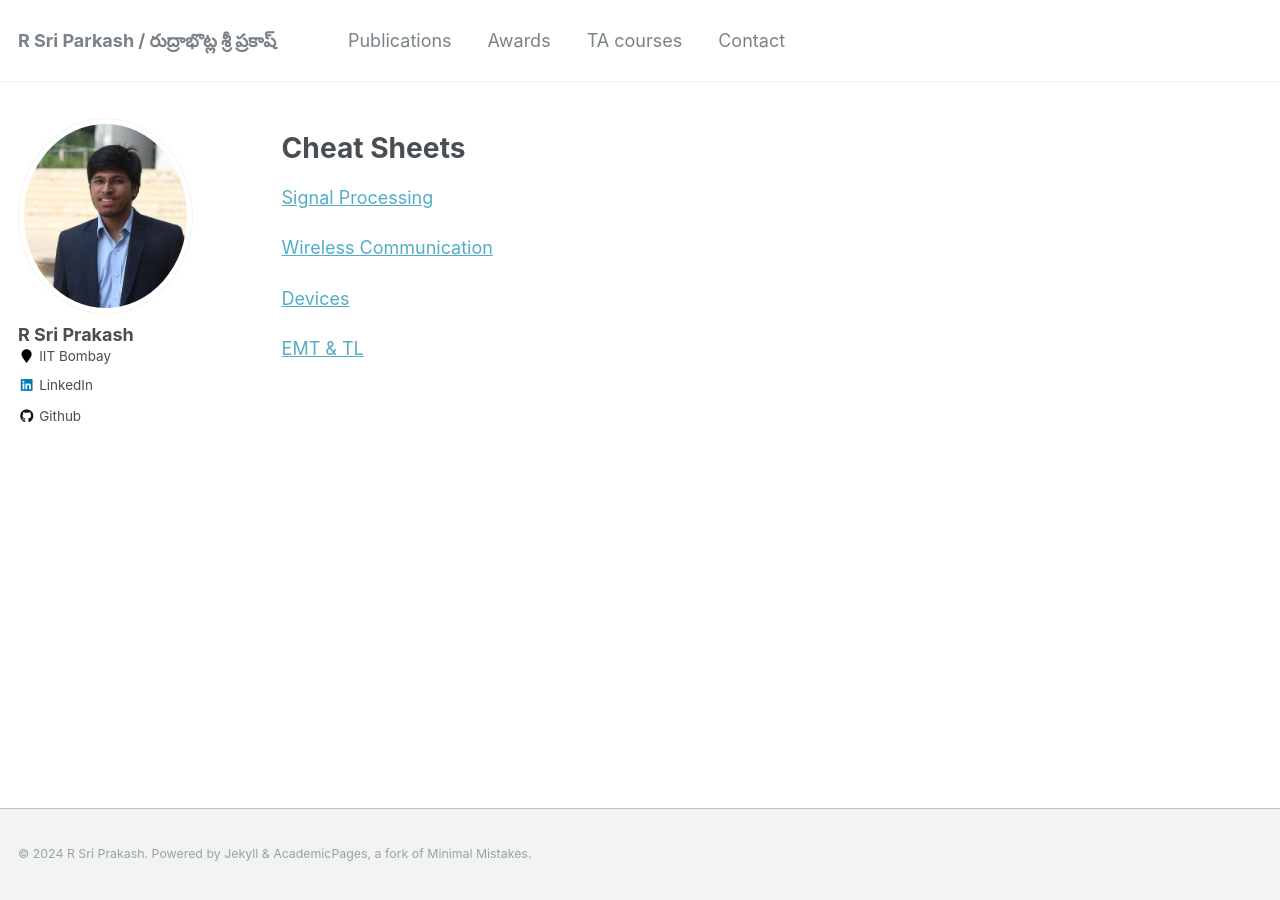
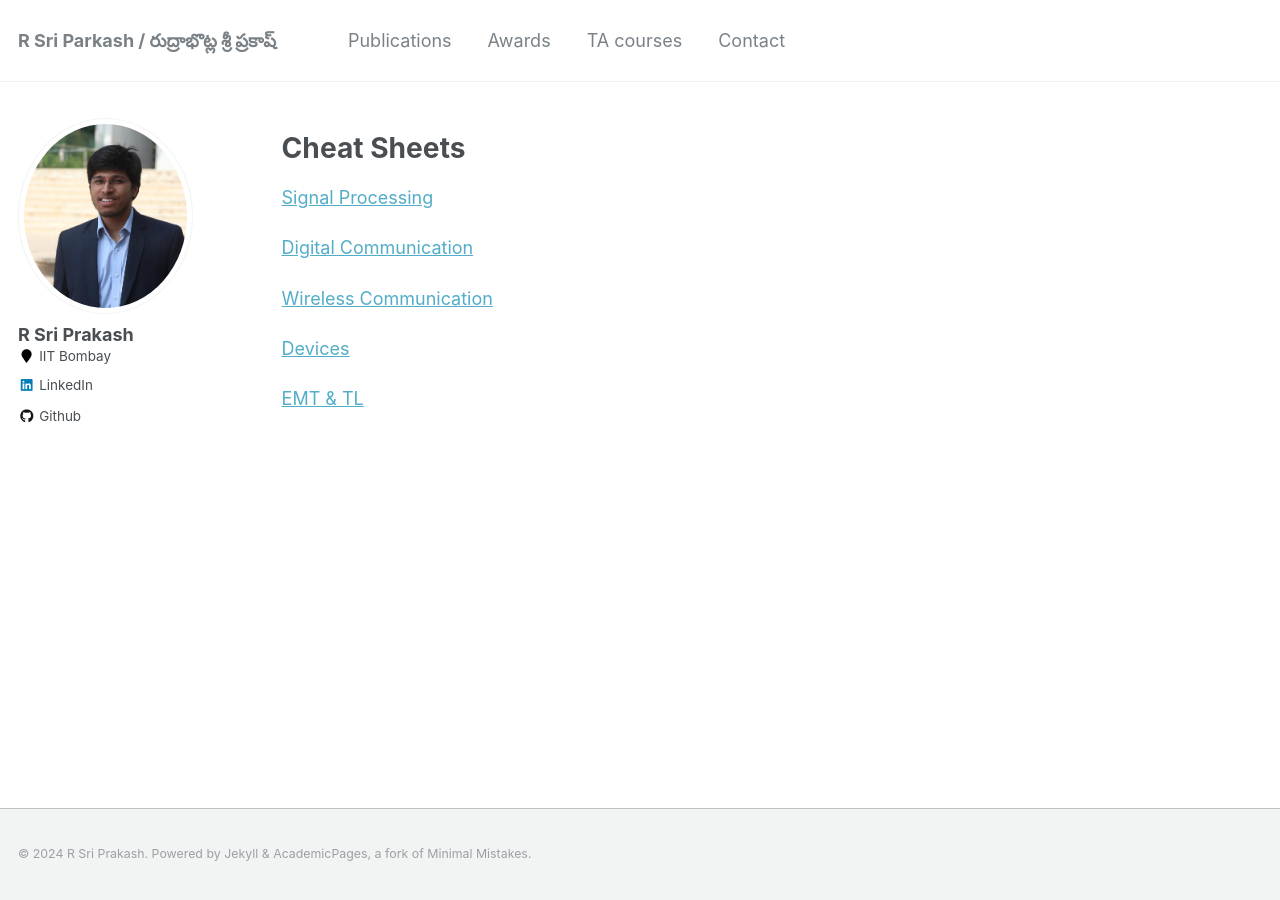
Before and after one commit to rsriprakash/rsriprakash.github.io, a Jekyll site: the page built from _pages/cv.md, in a window 1280 px wide. Built offline with Jekyll 4.4.1, drawn with Linux system fonts in a browser that asks for light colours.

Commit message:
added cheat sheet

```diff
--- a/_pages/cv.md
+++ b/_pages/cv.md
@@ -12,6 +12,8 @@ Cheat Sheets
 =============
 [Signal Processing](http://rsriprakash.github.io/files/Signals_systems.pdf)
 
+[Digital Communication](http://rsriprakash.github.io/files/Digital_Comm.pdf)
+
 [Wireless Communication](http://rsriprakash.github.io/files/Communications.pdf)
 
 [Devices](http://rsriprakash.github.io/files/devices.pdf)
```
